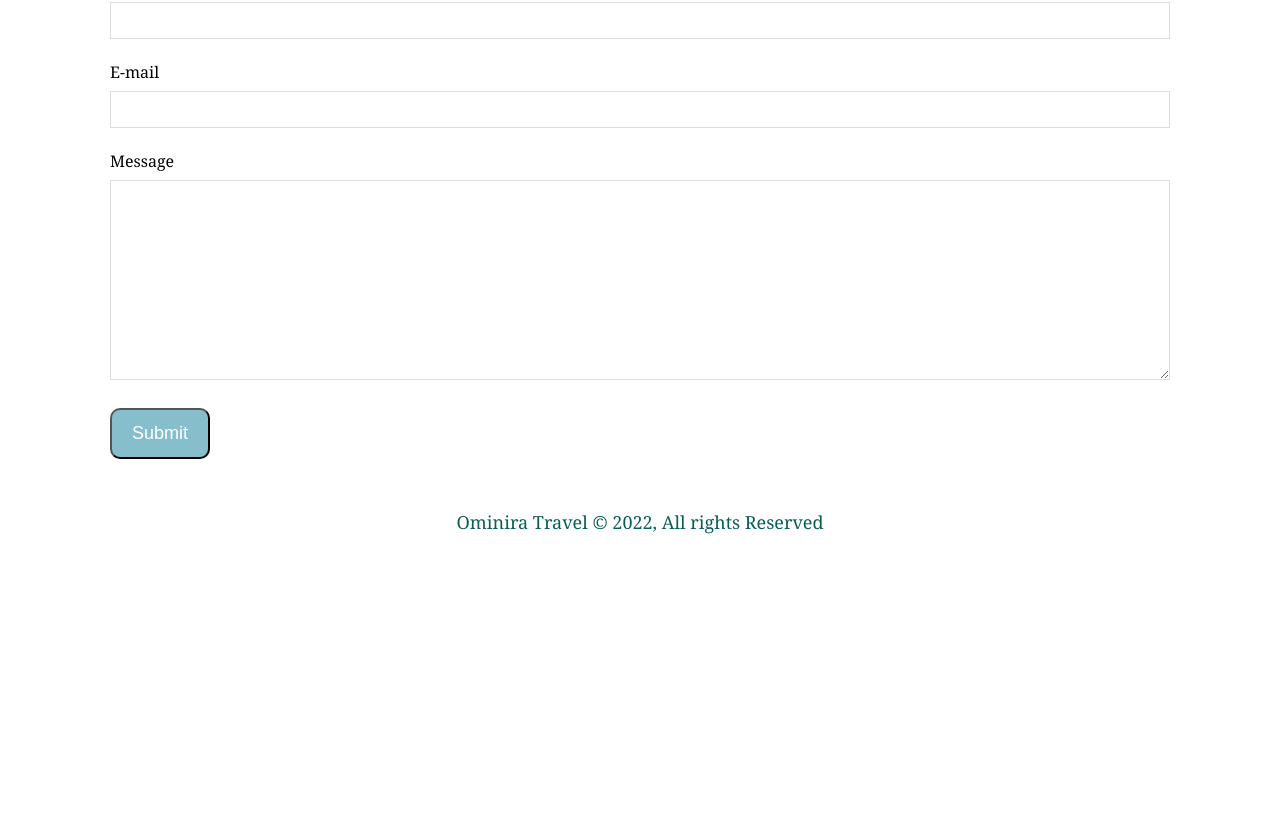
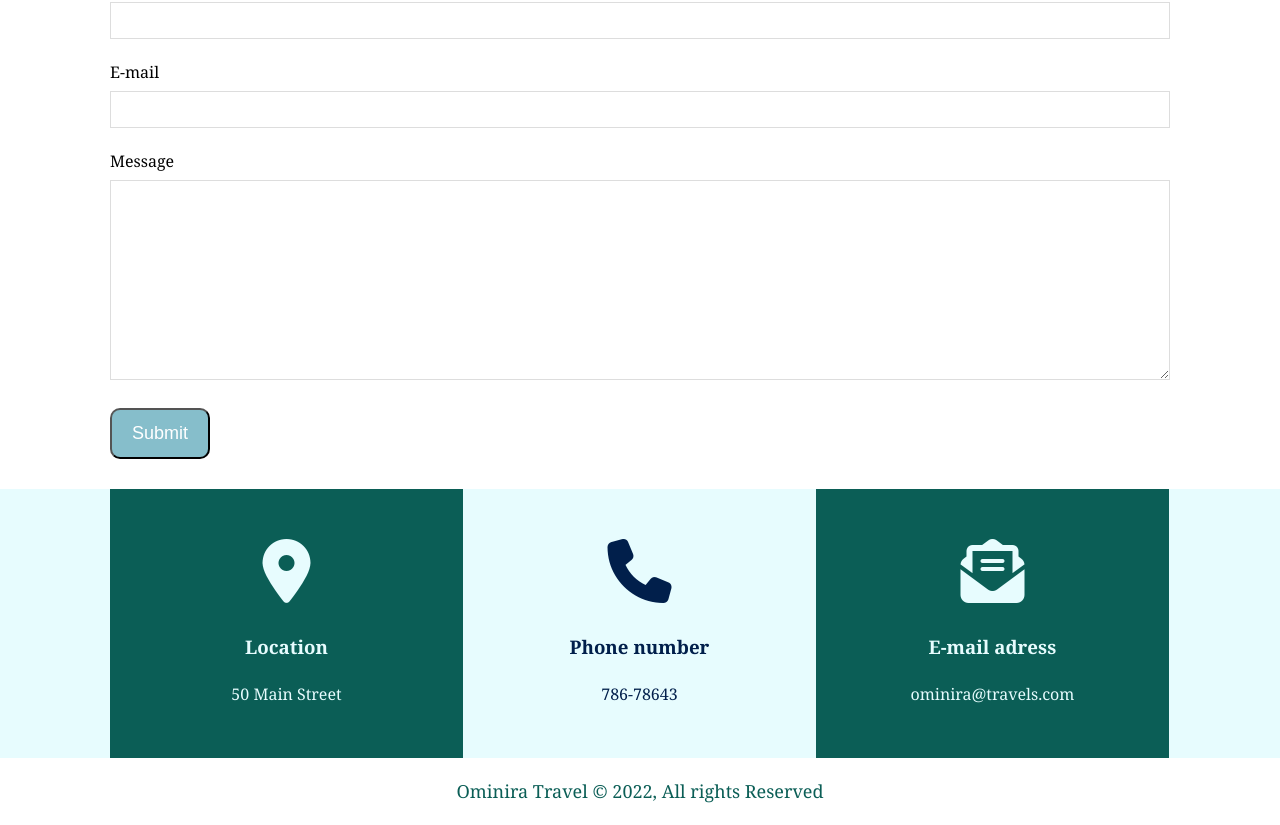
Before and after one commit to lanyarag/firstsite, a plain HTML site: page contact.html in a window 1280 px wide. Shown: the part 222-1047 px from the top of the page. Before the commit the page ends 800 px from the top, so only its background shows below. Drawn offline with Linux system fonts and the light colour scheme.

Commit message:
Contact-Boxes

```diff
--- a/contact.html
+++ b/contact.html
@@ -54,6 +54,27 @@
         </div>
 
     </section>
+    <section id="contact-info" class="bg-blue">
+        <div class="container">
+            <div class="box bg-primary">
+                <i class="fa-solid fa-location-dot fa-4x"></i>
+                <h3> Location </h3>
+                <p> 50 Main Street</p>
+            </div>
+
+            <div class="box bg-light">
+                <i class="fa-solid fa-phone fa-4x"></i>
+                <h3> Phone number </h3>
+                <p> 786-78643</p>
+            </div>
+
+            <div class="box bg-primary">
+                <i class="fa-solid fa-envelope-open-text fa-4x"></i>
+                <h3> E-mail adress </h3>
+                <p>ominira@travels.com</p>
+            </div>
+        </div>
+    </section>
 
     <footer id="main-footer">
         <p> Ominira Travel &copy; 2022, All rights Reserved </p>
```
Also changed, not shown: about.html (+2 -2 lines).
